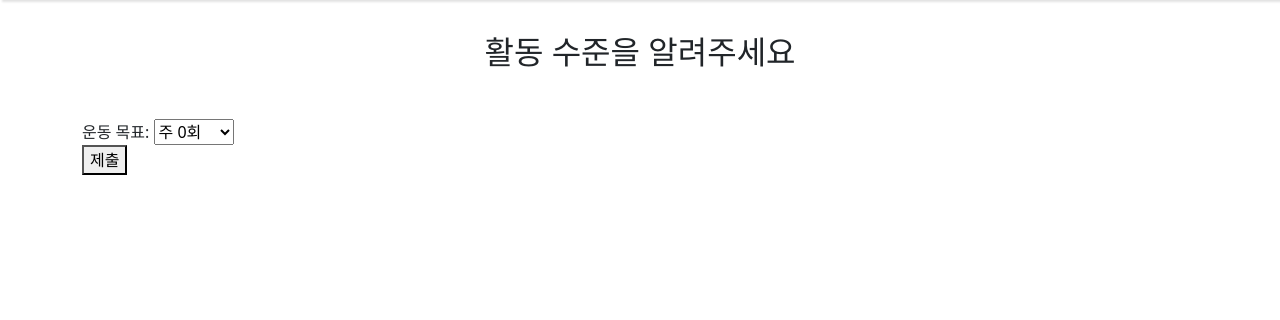
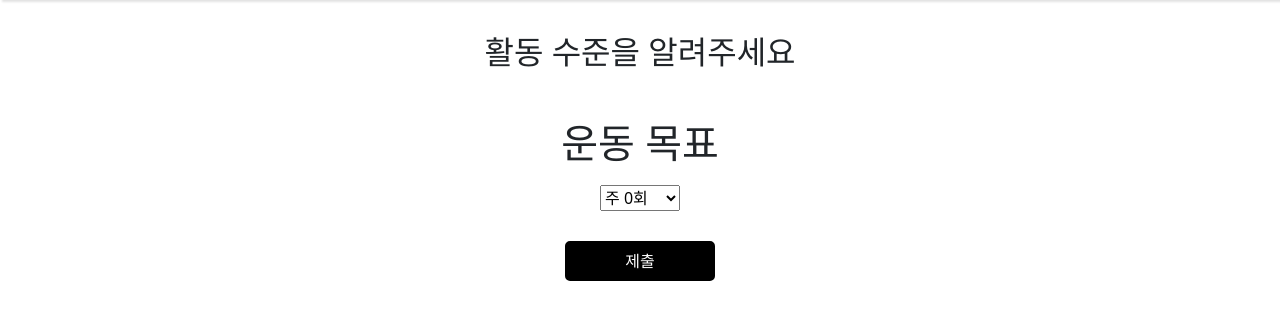
Before and after one commit to LeeGeunmo/HomeFit, a Django app: page /user/additional/activity_level/ in a window 1280 px wide. Shown: the part 90-410 px from the top of the page. Run offline with Django 4.2, Linux system fonts and the light colour scheme.

Commit message:
front-style-end

```diff
--- a/static/css/header.css
+++ b/static/css/header.css
@@ -144,3 +144,10 @@ nav:nth-child(4) > a, span {
     background-color: red;
     border-color: red;
 }
+
+.btn-form {
+    border: 2px solid #000000;
+    background-color: black;
+    color: white;
+    border-radius: 5px;
+}
--- a/templates/fitness/dailyStatistics.html
+++ b/templates/fitness/dailyStatistics.html
@@ -52,8 +52,8 @@
         <div class="survey-question">
             <h4 class="text-center mb-4">정자세가 비율이 <b class="highlight">O</b>% 입니다.</h4>
         </div>
-        <form action="{% url 'user:main'%}">
-            <button class="btn btn-primary" type="submit">확인</button>
+        <form action="{% url 'user:main'%}" style="text-align: center;">
+            <button class="btn btn-primary" type="submit" style="margin-top: 20px;">확인</button>
         </form>
 
     </div>
--- a/templates/fitness/squat.html
+++ b/templates/fitness/squat.html
@@ -10,14 +10,16 @@
             margin: 5px 0;
         }
         #squat-counter {
+            text-align: center;
             font-size: 24px; /* 스쿼트 카운트 글자 크기 */
             font-weight: bold;
+            margin-bottom: 20px;
         }
     </style>
 </head>
 <body>
     {% include './header.html' %}
-    <div>Teachable Machine Pose Model</div>
+    <div style="text-align: center;">Teachable Machine Pose Model</div>
     <div><canvas id="canvas"></canvas></div>
     <div id="label-container"></div>
     <div id="squat-counter">Squat Count: 0</div>
--- a/templates/fitness/squat2.html
+++ b/templates/fitness/squat2.html
@@ -84,7 +84,7 @@
 </head>
 <body>
     {% include './header.html' %}
-    <div>Teachable Machine Pose Model</div>
+    <div style="text-align: center;">Teachable Machine Pose Model</div>
     <div><canvas id="canvas"></canvas></div>
     <div id="label-container"></div>
     <script src="https://cdn.jsdelivr.net/npm/@tensorflow/tfjs@1.3.1/dist/tf.min.js"></script>
--- a/templates/fitness/startExercise.html
+++ b/templates/fitness/startExercise.html
@@ -30,9 +30,11 @@
     <div class="container py-5">
         <h2 class="text-center mb-4">{{request.user}} 님을 위한 운동루틴</h2>
         {% for exercise in exercises %}
-            <h4>{{exercise.name}}</h1>
+            <h4 style="text-align: center; color: rgb(38, 51, 163) ;">{{exercise.name}}</h1>
         {% endfor %}
-        <a href="{%url 'fitness:doExercise_with_category' category_id=category.id %}" class="btn">운동 시작</a>
+        <div style="text-align: center; margin-top: 30px;">
+            <a href="{%url 'fitness:doExercise_with_category' category_id=category.id %}" class="btn btn-form">운동 시작</a>
+        </div>
         {% comment %} <div class="row">
             <div class="col-md-3 step-card">팔굽혀펴기</div>
             <div class="col-md-1 arrow">&rarr;</div>
--- a/templates/fitness/stat.html
+++ b/templates/fitness/stat.html
@@ -59,7 +59,9 @@
         <div class="survey-question">
             <h4 class="text-center mb-4"><b class="highlight">O</b>정자세가 비율이 <b class="highlight">O</b>%입니다.</h4>
         </div>
-        <button class="btn btn-primary">확인</button>
+        <div style="text-align: center;">
+            <button class="btn btn-primary">확인</button>
+        </div>
     </div>
     <script src="https://code.jquery.com/jquery-3.5.1.slim.min.js"></script>
     <script src="https://cdn.jsdelivr.net/npm/@popperjs/core@2.9.2/dist/umd/popper.min.js"></script>
--- a/templates/user/additional_activity_level.html
+++ b/templates/user/additional_activity_level.html
@@ -14,14 +14,18 @@
         <h2 class="text-center mb-5">활동 수준을 알려주세요</h2>
         <form method="post">
             {% csrf_token %}
-            <label for="fitness_goal">운동 목표:</label>
-            <select name="activity_level" id="activity_level" required>
-                <option value="0">주 0회</option>
-                <option value="1-2">주 1-2회</option>
-                <option value="3-4">주 3-4회</option>
-                <option value="5-7">주 5-7회</option>
-            </select><br>
-            <button type="submit">제출</button>
+            <div style="text-align: center">
+                <h1 for="fitness_goal">운동 목표</h1>
+                <select name="activity_level" id="activity_level" style="margin-top: 10px;" required>
+                    <option value="0">주 0회</option>
+                    <option value="1-2">주 1-2회</option>
+                    <option value="3-4">주 3-4회</option>
+                    <option value="5-7">주 5-7회</option>
+                </select><br>
+            </div>
+            <div style="text-align: center; margin-top: 30px;">
+                <button type="submit" class="btn-form" style="width:150px; height:40px">제출</button>
+            </div>
         </form>
     </div>
     <script src="https://cdn.jsdelivr.net/npm/bootstrap@5.1.3/dist/js/bootstrap.bundle.min.js"></script>
```
Also changed, not shown: templates/fitness/doExercise.html (+5 -3 lines).
